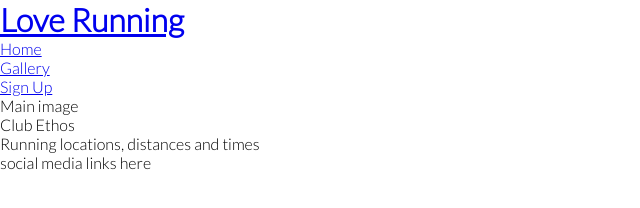
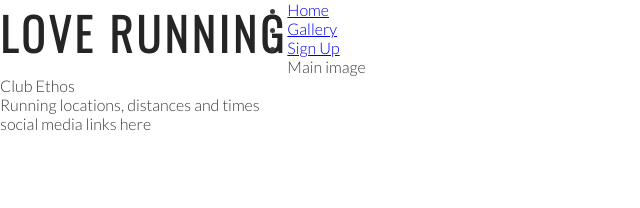
Before and after one commit to henryl74/love-running, a plain HTML site: page index.html in a window 1280 px wide. Shown: the whole page, without its empty margins (0-640 px from the left). Drawn offline with nearby package versions, Linux system fonts and the light colour scheme.

Commit message:
Add style for heading and logo

```diff
--- a/assets/css/style.css
+++ b/assets/css/style.css
@@ -1,4 +1,4 @@
-@import url('https://fonts.googleapis.com/css2?family=Lato:wght@300&family=Oswald&display=swap');
+@import url('https://fonts.googleapis.com/css2?family=Lato:wght@300&family=Oswald:wght@300&display=swap');
 
 * {
     margin: 0;
@@ -9,4 +9,19 @@
 body {
     font-family: lato, sans-serif;
     font-weight: 300;
+    color: #3a3a3a;
 }
+
+/* heading and logo */
+
+h1, h2 {
+    font-family: Oswald, sans-serif;
+    text-transform: uppercase;
+    letter-spacing: 4px;
+    color: #252525;
+}
+
+#logo {
+    float: left;
+    font-size: 280%;
+}
--- a/index.html
+++ b/index.html
@@ -16,7 +16,7 @@
 <body>
     <header>
         <a href="index.html">
-            <h1>Love Running</h1>
+            <h1 id="logo">Love Running</h1>
         </a>
         <nav>
             <ul>
```
